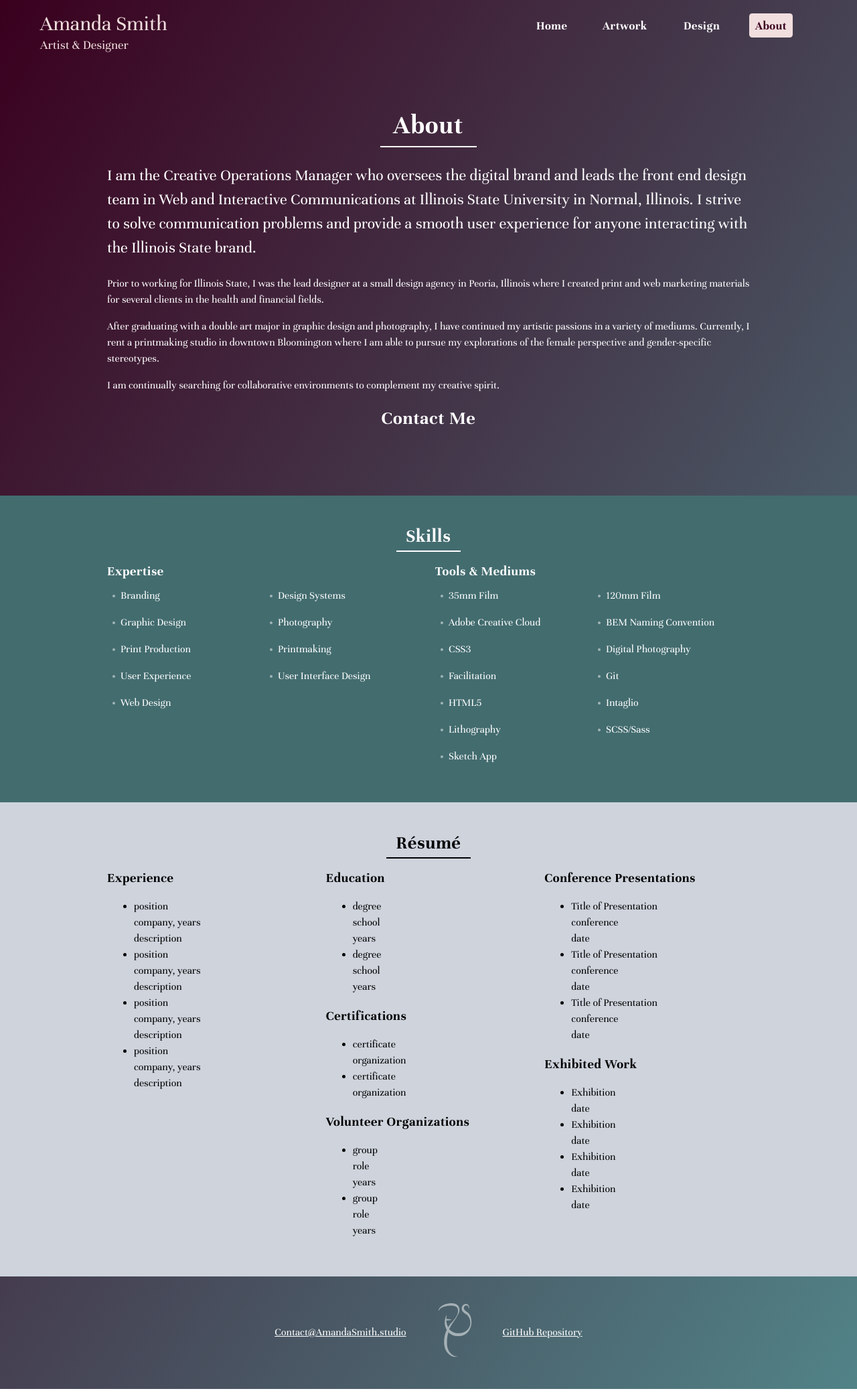
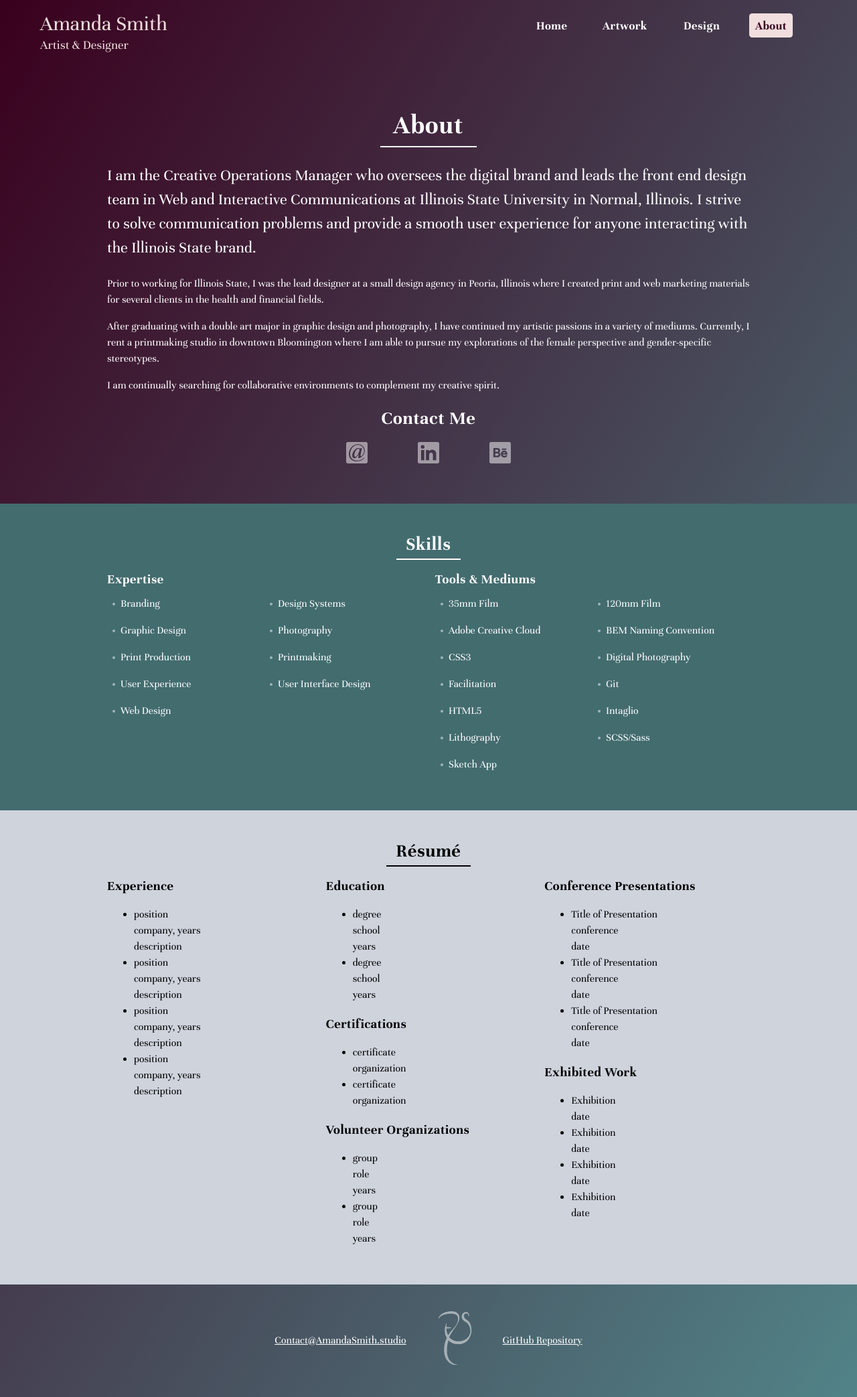
Before and after one commit to asmithorn/asmithorn.github.io, a Jekyll site: the page built from about/index.html, in a window 1280 px wide. Shown: the whole page at 67% size. Built offline with Jekyll 4.4.1, drawn with Linux system fonts in a browser that asks for light colours.

Commit message:
contact links

```diff
--- a/css/style.scss
+++ b/css/style.scss
@@ -209,15 +209,16 @@ a {
 
     a {
       color: white;
-      &:hover, &:focus {fill: white;}
     }
   }
 
   .c-contact__icon {
-    display: inline-block;
+    display: block;
     fill: rgba(255,255,255, 0.5);
-    height: 1.25em;
-    vertical-align: middle;
+    line-height: 1;
+    margin: 0 1em;
+    width: 2em;
+    &:hover, &:focus {fill: white;}
   }
 
 .c-list {
```
